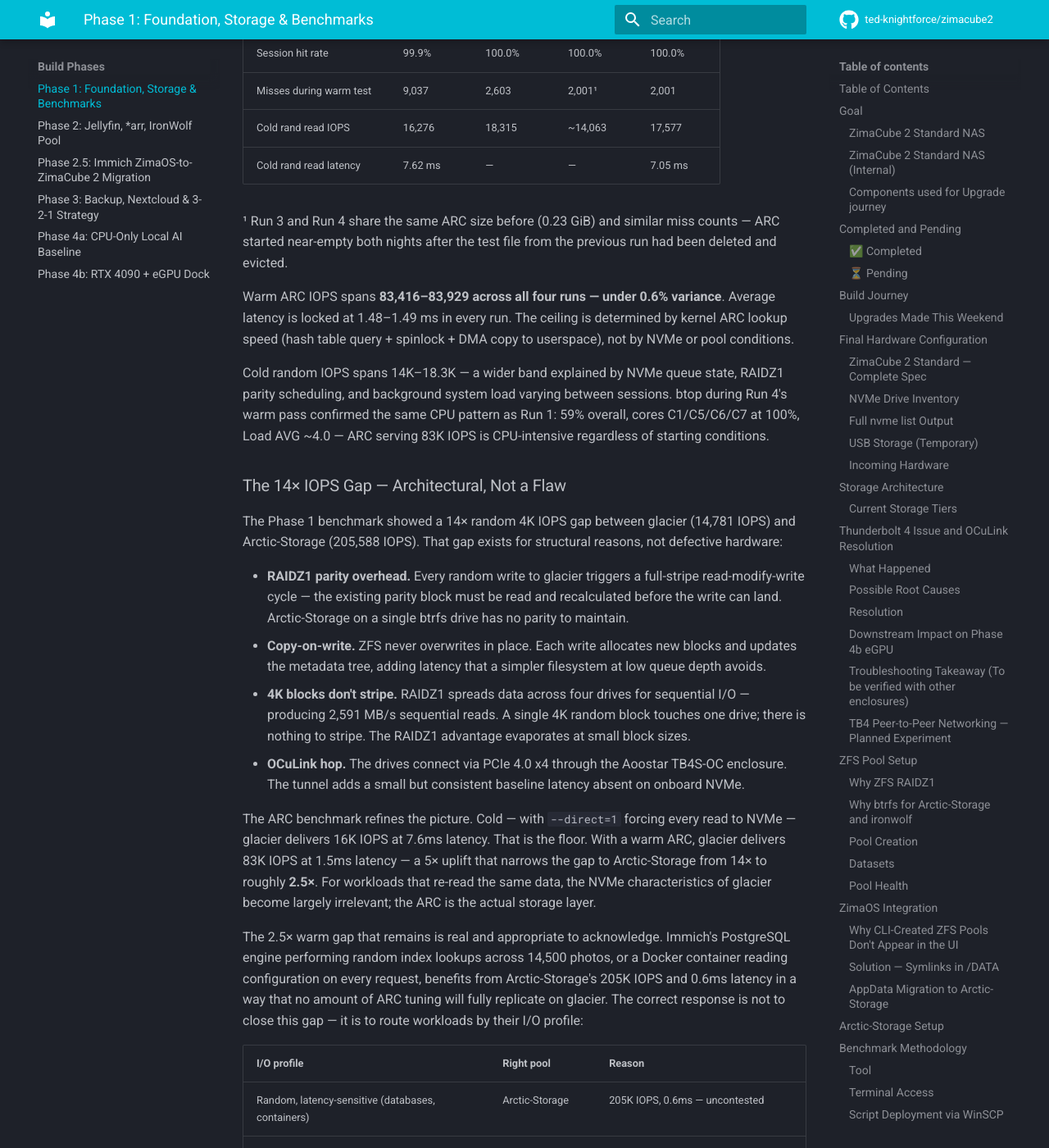
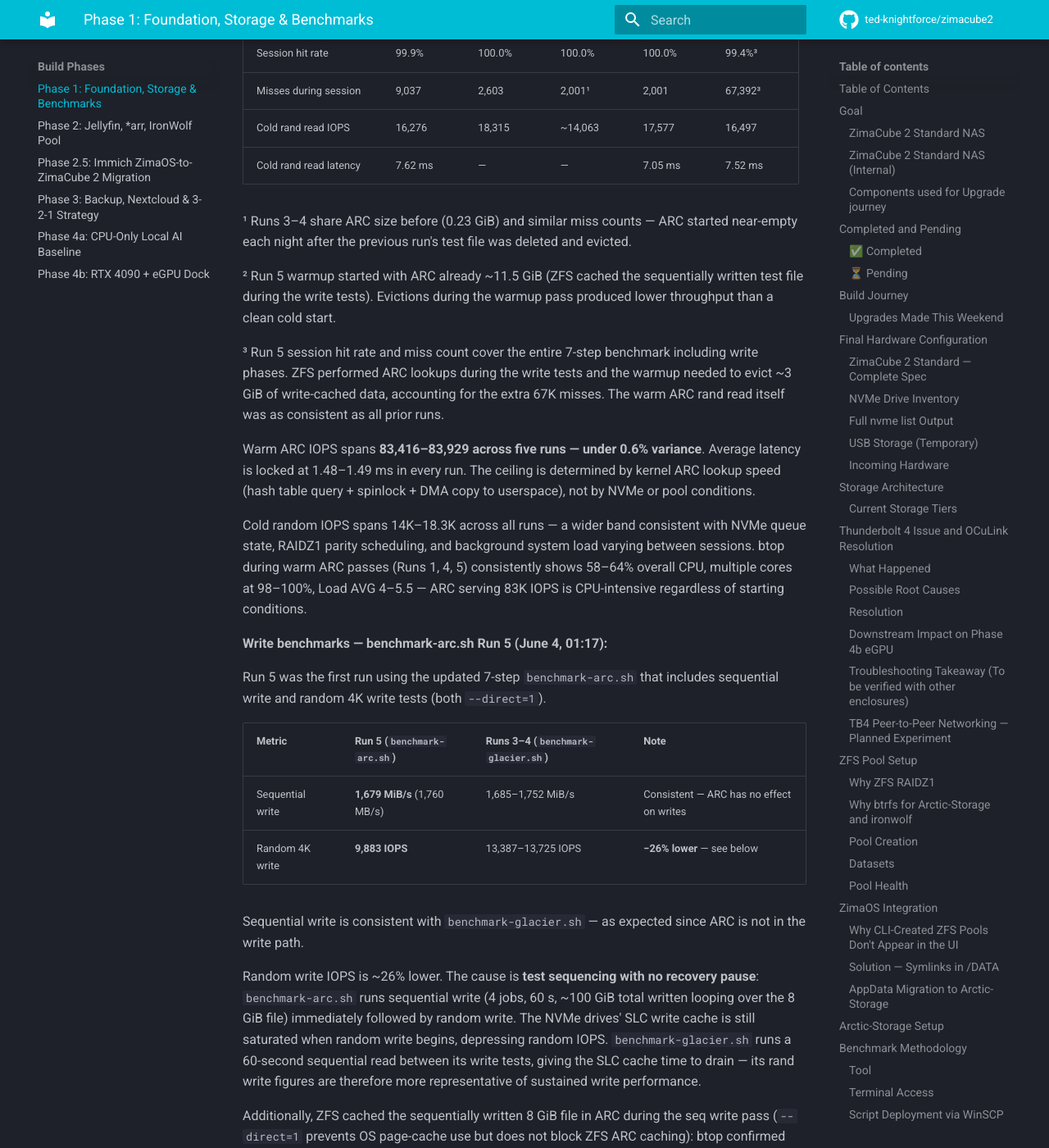
Before and after one commit to ted-knightforce/zimacube2, an MkDocs documentation site: the page built from docs/phases/01-foundation.md, in a window 1280 px wide and 1400 px high, scrolled down 46505 px. Shown: the whole window at 82% size. Built offline with MkDocs 1.6.1 and Material for MkDocs 9.7.7, drawn with Linux system fonts in a browser that asks for light colours; comment, search, counter and statistics services are not loaded; some of the changed text lies outside the part shown.

Commit message:
Fix benchmark-arc.sh Quick Results grep; document Run 5 with write tests
benchmark-arc.sh:
- Fix Quick Results summary: replace grep -A4 (too narrow) with grep -A30
  targeting the (groupid=0) anchor line; use grep -m1 per test so each
  section prints exactly one WRITE:/READ: line with a clear label
- Output now shows labelled results for all 5 sections (seq write,
  rand write, warmup, warm ARC read, cold read)

01-foundation.md:
- Expand four-run table to five-run table with Run 5 data
- Add footnotes explaining Run 5 warmup drop (3,832 MiB/s) and session
  hit rate drop (99.4%): both caused by write-phase ARC activity, not
  degraded read performance; warm ARC IOPS unchanged at 83,858
- Add "Write benchmarks (Run 5)" section documenting:
  - Seq write 1,679 MiB/s: consistent with benchmark-glacier.sh
  - Rand write 9,883 IOPS: -26% vs benchmark-glacier.sh; caused by no
    SLC recovery pause between seq write and rand write in benchmark-arc.sh
  - ZFS caches written data in ARC even with --direct=1 (btop: ARC
    0.23 GiB -> 11.5 GiB during write tests)
  - btop observations: 74 C peak during writes (highest recorded),
    z_wr_iss threads dominant during rand write
  - Recommendation: use benchmark-glacier.sh for standalone write figures

```diff
--- a/docs/phases/01-foundation.md
+++ b/docs/phases/01-foundation.md
@@ -722,24 +722,56 @@
 | Random 4K write | 13,725 IOPS | 13,387 IOPS |
 | Random 4K read | 14,063 IOPS | 15,751 IOPS |
 
-**Four-run ARC benchmark summary:**
+**Five-run ARC benchmark summary:**
 
-| Metric | Run 1 | Run 2 | Run 3 | Run 4 |
-|---|---|---|---|---|
-| ARC size before | 9.32 GiB | 0.22 GiB | 0.23 GiB | 0.23 GiB |
-| Warmup speed (seq read) | 3,329 MiB/s | 4,298 MiB/s | 4,459 MiB/s | 4,328 MiB/s |
-| **Warm ARC IOPS (avg)** | **83,416** | **83,707** | **83,588** | **83,929** |
-| Warm ARC latency (avg) | 1.49 ms | 1.48 ms | 1.48 ms | 1.48 ms |
-| Session hit rate | 99.9% | 100.0% | 100.0% | 100.0% |
-| Misses during warm test | 9,037 | 2,603 | 2,001¹ | 2,001 |
-| Cold rand read IOPS | 16,276 | 18,315 | ~14,063 | 17,577 |
-| Cold rand read latency | 7.62 ms | — | — | 7.05 ms |
+| Metric | Run 1 | Run 2 | Run 3 | Run 4 | Run 5 |
+|---|---|---|---|---|---|
+| ARC size before | 9.32 GiB | 0.22 GiB | 0.23 GiB | 0.23 GiB | 0.23 GiB |
+| Warmup speed | 3,329 MiB/s | 4,298 MiB/s | 4,459 MiB/s | 4,328 MiB/s | 3,832 MiB/s² |
+| **Warm ARC IOPS (avg)** | **83,416** | **83,707** | **83,588** | **83,929** | **83,858** |
+| Warm ARC latency (avg) | 1.49 ms | 1.48 ms | 1.48 ms | 1.48 ms | 1.48 ms |
+| Session hit rate | 99.9% | 100.0% | 100.0% | 100.0% | 99.4%³ |
+| Misses during session | 9,037 | 2,603 | 2,001¹ | 2,001 | 67,392³ |
+| Cold rand read IOPS | 16,276 | 18,315 | ~14,063 | 17,577 | 16,497 |
+| Cold rand read latency | 7.62 ms | — | — | 7.05 ms | 7.52 ms |
 
-¹ Run 3 and Run 4 share the same ARC size before (0.23 GiB) and similar miss counts — ARC started near-empty both nights after the test file from the previous run had been deleted and evicted.
+¹ Runs 3–4 share ARC size before (0.23 GiB) and similar miss counts — ARC started near-empty each night after the previous run's test file was deleted and evicted.
 
-Warm ARC IOPS spans **83,416–83,929 across all four runs — under 0.6% variance**. Average latency is locked at 1.48–1.49 ms in every run. The ceiling is determined by kernel ARC lookup speed (hash table query + spinlock + DMA copy to userspace), not by NVMe or pool conditions.
+² Run 5 warmup started with ARC already ~11.5 GiB (ZFS cached the sequentially written test file during the write tests). Evictions during the warmup pass produced lower throughput than a clean cold start.
 
-Cold random IOPS spans 14K–18.3K — a wider band explained by NVMe queue state, RAIDZ1 parity scheduling, and background system load varying between sessions. btop during Run 4's warm pass confirmed the same CPU pattern as Run 1: 59% overall, cores C1/C5/C6/C7 at 100%, Load AVG ~4.0 — ARC serving 83K IOPS is CPU-intensive regardless of starting conditions.
+³ Run 5 session hit rate and miss count cover the entire 7-step benchmark including write phases. ZFS performed ARC lookups during the write tests and the warmup needed to evict ~3 GiB of write-cached data, accounting for the extra 67K misses. The warm ARC rand read itself was as consistent as all prior runs.
+
+Warm ARC IOPS spans **83,416–83,929 across five runs — under 0.6% variance**. Average latency is locked at 1.48–1.49 ms in every run. The ceiling is determined by kernel ARC lookup speed (hash table query + spinlock + DMA copy to userspace), not by NVMe or pool conditions.
+
+Cold random IOPS spans 14K–18.3K across all runs — a wider band consistent with NVMe queue state, RAIDZ1 parity scheduling, and background system load varying between sessions. btop during warm ARC passes (Runs 1, 4, 5) consistently shows 58–64% overall CPU, multiple cores at 98–100%, Load AVG 4–5.5 — ARC serving 83K IOPS is CPU-intensive regardless of starting conditions.
+
+**Write benchmarks — benchmark-arc.sh Run 5 (June 4, 01:17):**
+
+Run 5 was the first run using the updated 7-step `benchmark-arc.sh` that includes sequential write and random 4K write tests (both `--direct=1`).
+
+| Metric | Run 5 (`benchmark-arc.sh`) | Runs 3–4 (`benchmark-glacier.sh`) | Note |
+|---|---|---|---|
+| Sequential write | **1,679 MiB/s** (1,760 MB/s) | 1,685–1,752 MiB/s | Consistent — ARC has no effect on writes |
+| Random 4K write | **9,883 IOPS** | 13,387–13,725 IOPS | **−26% lower** — see below |
+
+Sequential write is consistent with `benchmark-glacier.sh` — as expected since ARC is not in the write path.
+
+Random write IOPS is ~26% lower. The cause is **test sequencing with no recovery pause**: `benchmark-arc.sh` runs sequential write (4 jobs, 60 s, ~100 GiB total written looping over the 8 GiB file) immediately followed by random write. The NVMe drives' SLC write cache is still saturated when random write begins, depressing random IOPS. `benchmark-glacier.sh` runs a 60-second sequential read between its write tests, giving the SLC cache time to drain — its rand write figures are therefore more representative of sustained write performance.
+
+Additionally, ZFS cached the sequentially written 8 GiB file in ARC during the seq write pass (`--direct=1` prevents OS page-cache use but does not block ZFS ARC caching): btop confirmed ARC grew from 0.23 GiB → ~11.5 GiB during the write tests. The subsequent warmup pass had to evict ~3 GiB of that write-cached data before the random read benchmark.
+
+> Use `benchmark-glacier.sh` for the most representative standalone write numbers. The write tests in `benchmark-arc.sh` are included for completeness and are accurate for sequential write; the random write figures will be lower whenever they follow a heavy sequential write pass without a recovery period.
+
+**btop observations during Run 5 write tests:**
+
+| Phase | CPU | Notable processes | Peak temp |
+|---|---|---|---|
+| Sequential write (01:17:40) | ~48% | 4× `arc-seqwrite` at 10.4% each | **74°C** |
+| Random write (01:18:28) | ~64% | `z_wr_iss` at 7.6–7.8%, 4× `arc-randwrite` at 1.7% | **74°C** |
+| Warm ARC read (01:19:18) | ~58% | 4× `arc-randread` at 12.5%, Load AVG 5.56 | 58°C |
+| Cold read (01:20:37) | ~9% | 4× `arc-randread` at ~1%, `z_rd_int` threads visible | 49°C |
+
+74°C during writes is the highest temperature recorded across all benchmark sessions — ZFS RAIDZ1 CoW parity writes push the i3-1215U harder than read operations. `z_wr_iss` (ZFS write issue) threads dominating btop during random write confirms the bottleneck is in the ZFS write pipeline, not fio itself.
 
 ### The 14× IOPS Gap — Architectural, Not a Flaw
 
```
Also changed, not shown: 1 other file.
